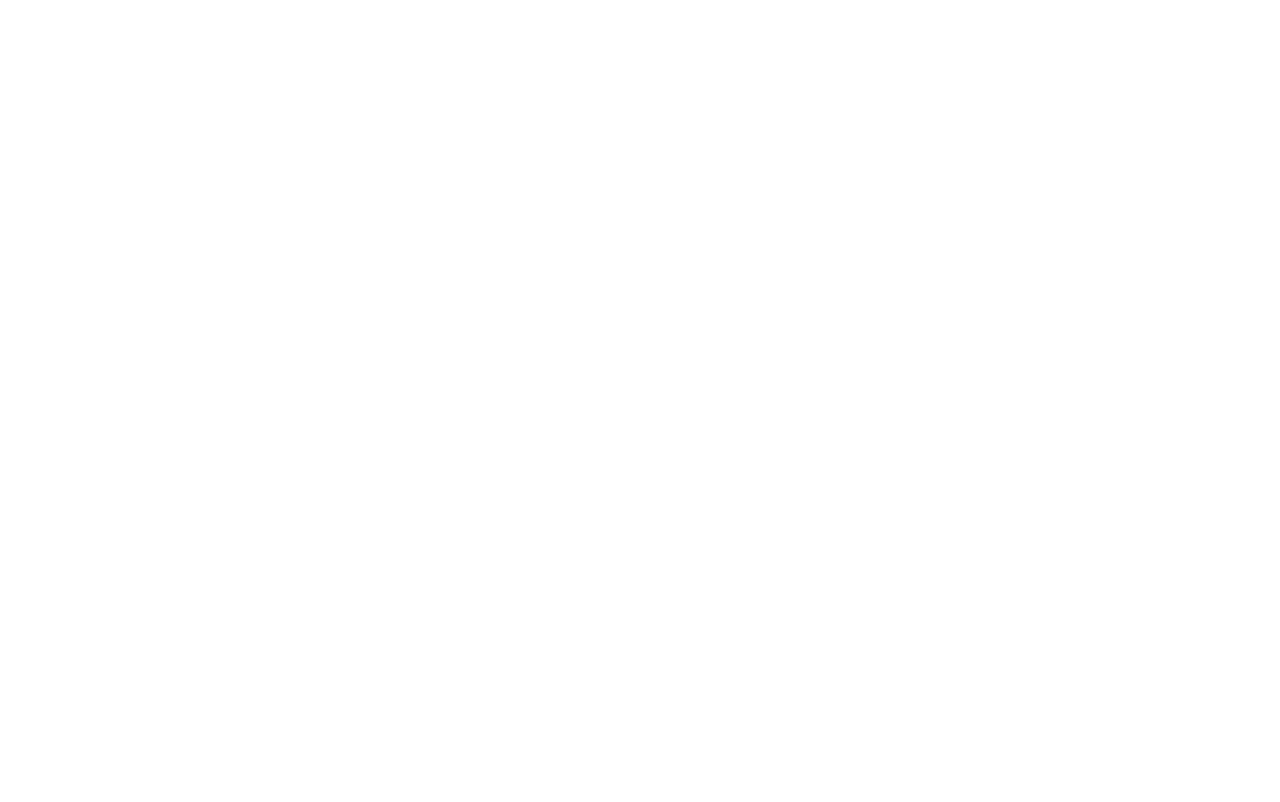
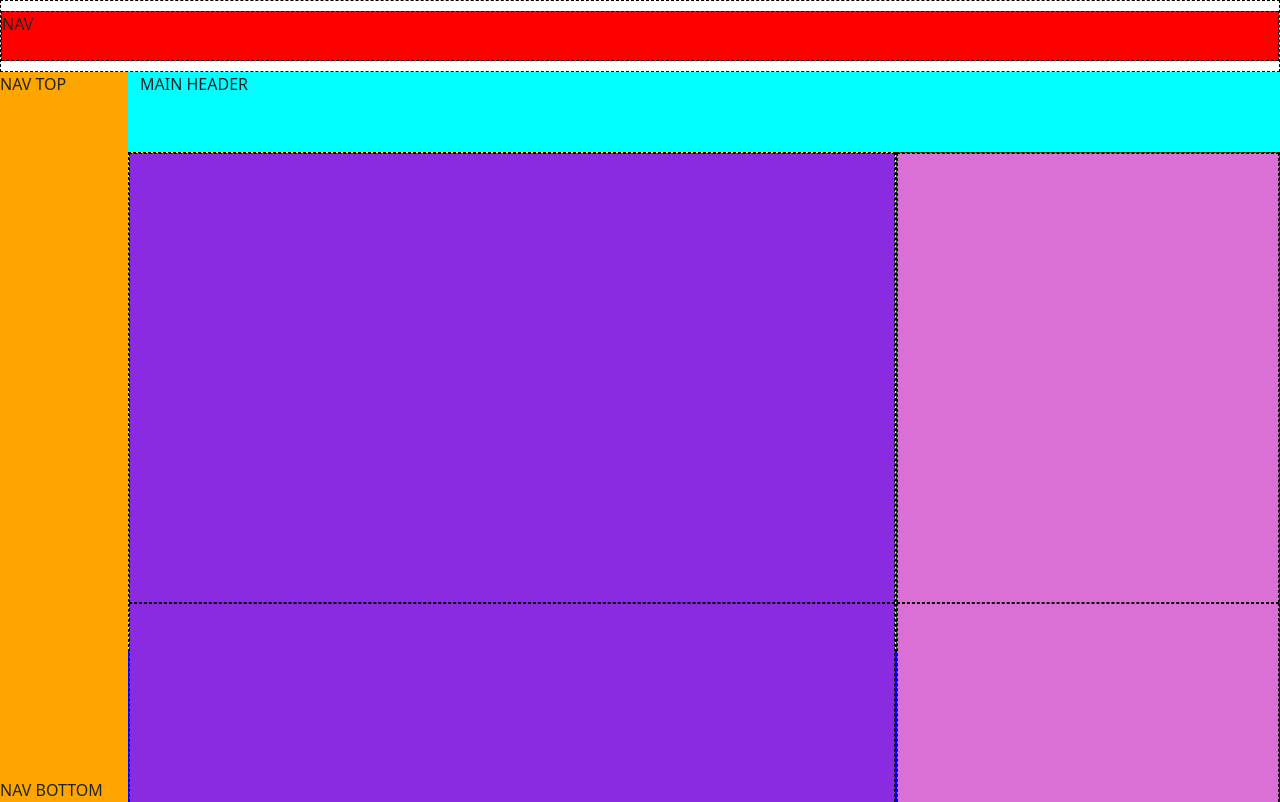
Before and after one commit to FontaMatte/html-css-bootstrap-dashboard, a plain HTML site: page index.html in a window 1280 px wide. Drawn offline with nearby package versions, Linux system fonts and the light colour scheme.

Commit message:
first layout sketch

```diff
--- a/css/style.css
+++ b/css/style.css
@@ -0,0 +1,56 @@
+/* regole header */
+header {
+    background-color: white;
+    border: 1px dashed black;
+    padding: 10px 0;
+}
+/* regole main */
+
+/* regole aside */
+nav {
+    height: 50px;
+    background-color: red;
+    border: 1px dashed black;
+}
+
+.main-aside {
+    width: 10%;
+    background-color: orange;
+}
+
+/* regole main-content */
+.main-content {
+    width: 90%;
+    height:calc(100vh - 70px);
+    background-color: blue;
+    overflow: auto;
+}
+
+.main-content .main-header {
+    background-color: aqua;
+    height: 80px;
+}
+
+.main-content .left-columns {
+    background-color: yellow;
+    height: 500px;
+    border: 1px dashed black;
+}
+
+.main-content .right-columns {
+    background-color:green;
+    height: 500px;
+    border: 1px dashed black;
+}
+
+.main-content .left-columns .col-12 {
+    background-color:blueviolet;
+    height: 450px;
+    border: 1px dashed black;
+}
+
+.main-content .right-columns .col-12 {
+    background-color:orchid;
+    height: 450px;
+    border: 1px dashed black;
+}
--- a/index.html
+++ b/index.html
@@ -10,6 +10,39 @@
         <link rel="stylesheet" href="https://cdn.jsdelivr.net/npm/bootstrap-icons@1.10.2/font/bootstrap-icons.css">
     </head>
     <body>
-
+        <!-- INIZIO HEADER -->
+        <header>
+            <nav>NAV</nav>
+        </header>
+        <!-- INIZIO MAIN -->
+        <main>
+            <div class="main-container d-flex">
+                <div class="main-aside d-flex flex-column justify-content-between">
+                    <div class="aside-top">NAV TOP</div>
+                    <div class="aside-bottom">NAV BOTTOM</div>
+                </div>
+                <div class="main-content">
+                    <div class="container-fluid">
+                        <div class="row main-header">
+                            <div class="col-12">MAIN HEADER</div>
+                        </div>
+                        <div class="row">
+                            <div class="col-8 left-columns">
+                                <div class="row">
+                                    <div class="col-12"></div>
+                                    <div class="col-12"></div>
+                                </div>
+                            </div>
+                            <div class="col-4 right-columns">
+                                <div class="row">
+                                    <div class="col-12"></div>
+                                    <div class="col-12"></div>
+                                </div>
+                            </div>
+                        </div>
+                    </div>
+                </div>
+            </div>
+        </main>
     </body>
 </html>
```
Also changed, not shown: 1 other file.
